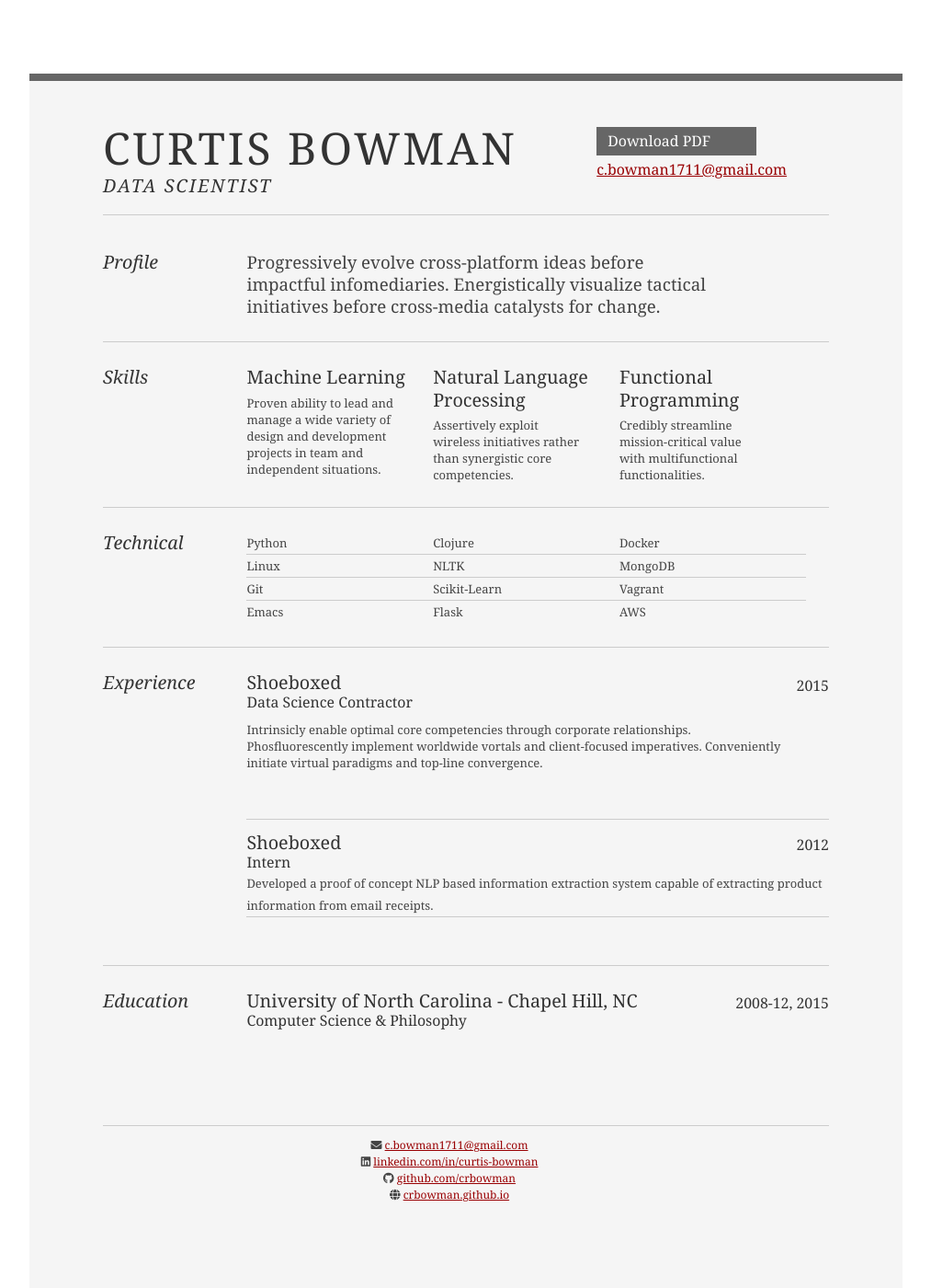
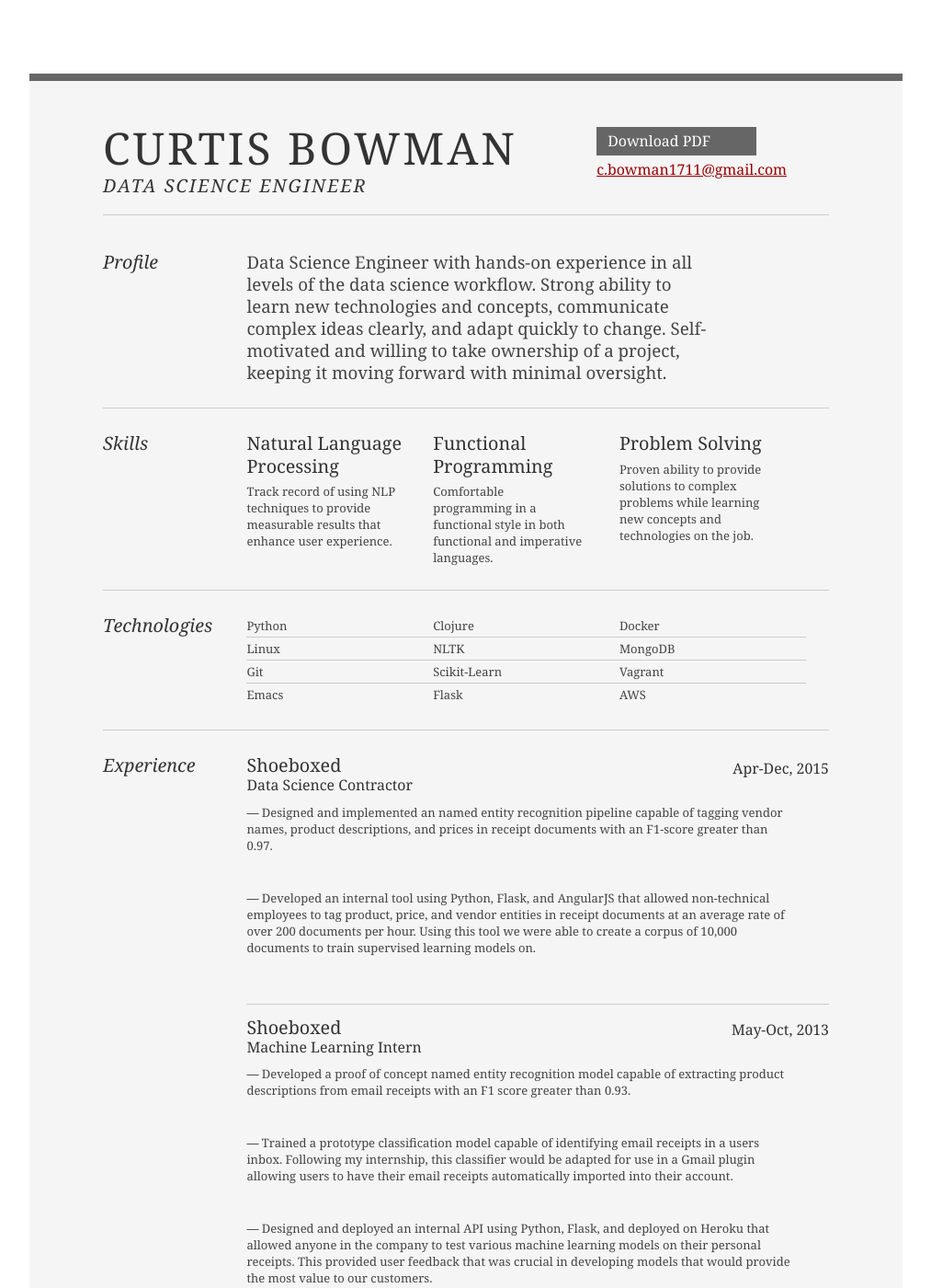
Before and after one commit to crbowman/crbowman.github.io, a Jekyll site: the page resume/index.html, which Jekyll copies as it is, in a window 1280 px wide and 1400 px high. Shown: the whole window at 92% size, without its empty margins (133-1146 px from the left). Built offline with Jekyll 4.4.1, drawn with Linux system fonts in a browser that asks for light colours; nearby versions of some CDN libraries; some of the changed text lies outside the part shown.

Commit message:
finish polishing resume

```diff
--- a/resume/.#index.html
+++ /dev/null
@@ -1 +0,0 @@
-curtis@curtis-macbook-pro.carolina.rr.com.20761
--- a/resume/index.html
+++ b/resume/index.html
@@ -25,7 +25,7 @@
 			<div class="yui-gc">
 				<div class="yui-u first">
 					<h1>Curtis Bowman</h1>
-					<h2>Data Scientist</h2>
+					<h2>Data Science Engineer</h2>
 				</div>
 
 				<div class="yui-u">
@@ -48,9 +48,9 @@
 							<h2>Profile</h2>
 						</div>
 						<div class="yui-u">
-							<p class="enlarge">
-								Progressively evolve cross-platform ideas before impactful infomediaries. Energistically visualize tactical initiatives before cross-media catalysts for change.
-							</p>
+						  <p class="enlarge">
+						    Data Science Engineer with hands-on experience in all levels of the data science workflow. Strong ability to learn new technologies and concepts, communicate complex ideas clearly, and adapt quickly to change. Self-motivated and willing to take ownership of a project, keeping it moving forward with minimal oversight.
+						  </p>
 						</div>
 					</div><!--// .yui-gf -->
 
@@ -60,19 +60,19 @@
 						</div>
 						<div class="yui-u">
 
-						  		<div class="talent">
-									<h2>Machine Learning</h2>
-									<p>Proven ability to lead and manage a wide variety of design and development projects in team and independent situations.</p>
-								</div>
-
 								<div class="talent">
 									<h2>Natural Language Processing</h2>
-									<p>Assertively exploit wireless initiatives rather than synergistic core competencies.	</p>
+									<p>Track record of using NLP techniques to provide measurable results that enhance user experience.</p>
 								</div>
 
 								<div class="talent">
 									<h2>Functional Programming</h2>
-									<p>Credibly streamline mission-critical value with multifunctional functionalities.	 </p>
+									<p>Comfortable programming in a functional style in both functional and imperative languages.</p>
+								</div>
+
+								<div class="talent">
+									<h2>Problem Solving</h2>
+									<p>Proven ability to provide solutions to complex problems while learning new concepts and technologies on the job.</p>
 								</div>
 
 						</div>
@@ -80,7 +80,7 @@
 
 					<div class="yui-gf">
 						<div class="yui-u first">
-							<h2>Technical</h2>
+							<h2>Technologies</h2>
 						</div>
 						<div class="yui-u">
 							<ul class="talent">
@@ -117,18 +117,26 @@
 							<div class="job">
 								<h2>Shoeboxed</h2>
 								<h3>Data Science Contractor</h3>
-								<h4>2015</h4>
-								<p>Intrinsicly enable optimal core competencies through corporate relationships. Phosfluorescently implement worldwide vortals and client-focused imperatives. Conveniently initiate virtual paradigms and top-line convergence. </p>
+								<h4>Apr-Dec, 2015</h4>
+								<p> <strong>&mdash;</strong> Designed and implemented an named entity recognition pipeline capable of tagging vendor names, product descriptions, and prices in receipt documents with an F1-score greater than 0.97.
+								</p>
+								<p> <strong>&mdash;</strong> Developed an internal tool using Python, Flask, and AngularJS that allowed non-technical employees to tag product, price, and vendor entities in receipt documents at an average rate of over 200 documents per hour. Using this tool we were able to create a corpus of 10,000 documents to train supervised learning models on.
+								</p>
 							</div>
 
 							<div class="job last">
 								<h2>Shoeboxed</h2>
-								<h3>Intern</h3>
-								<h4>2012</h4>
+								<h3>Machine Learning Intern</h3>
+								<h4>May-Oct, 2013</h4>
 
-								  <ul style="list-style-type:disc">
-								    <li>Developed a proof of concept NLP based information extraction system capable of extracting product information from email receipts. </li>
-								  </ul>
+
+								    <p> <strong>&mdash;</strong> Developed a proof of concept named entity recognition model capable of extracting product descriptions from email receipts with an F1 score greater than 0.93.
+								    </p>
+								    <p> <strong>&mdash;</strong> Trained a prototype classification model capable of identifying email receipts in a users inbox. Following my internship, this classifier would be adapted for use in a Gmail plugin allowing users to have their email receipts automatically imported into their account.
+								    </p>
+								    <p> <strong>&mdash;</strong> Designed and deployed an internal API using Python, Flask, and deployed on Heroku that allowed anyone in the company to test various machine learning models on their personal receipts. This provided user feedback that was crucial in developing models that would provide the most value to our customers.
+								    </p>
+
 
 							</div>
 
@@ -145,6 +153,8 @@
 							<h2>University of North Carolina - Chapel Hill, NC</h2>
 							<h3>Computer Science & Philosophy </h3>
 							<h4>2008-12, 2015</h4>
+							<br>
+							<h5>President of UNC Philosophy Club &mdash; <strong>2010-2011</strong></h5>
 					          </div>
 						</div>
 					</div><!--// .yui-gf -->
```
